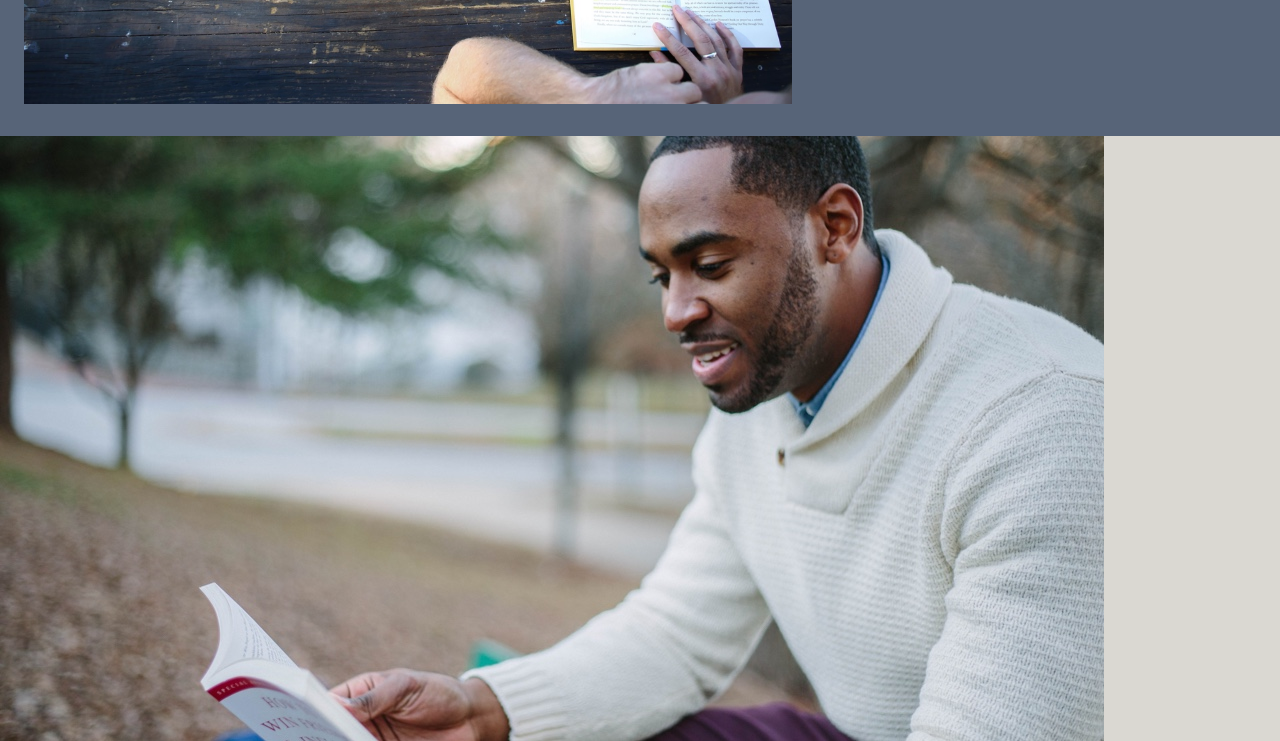
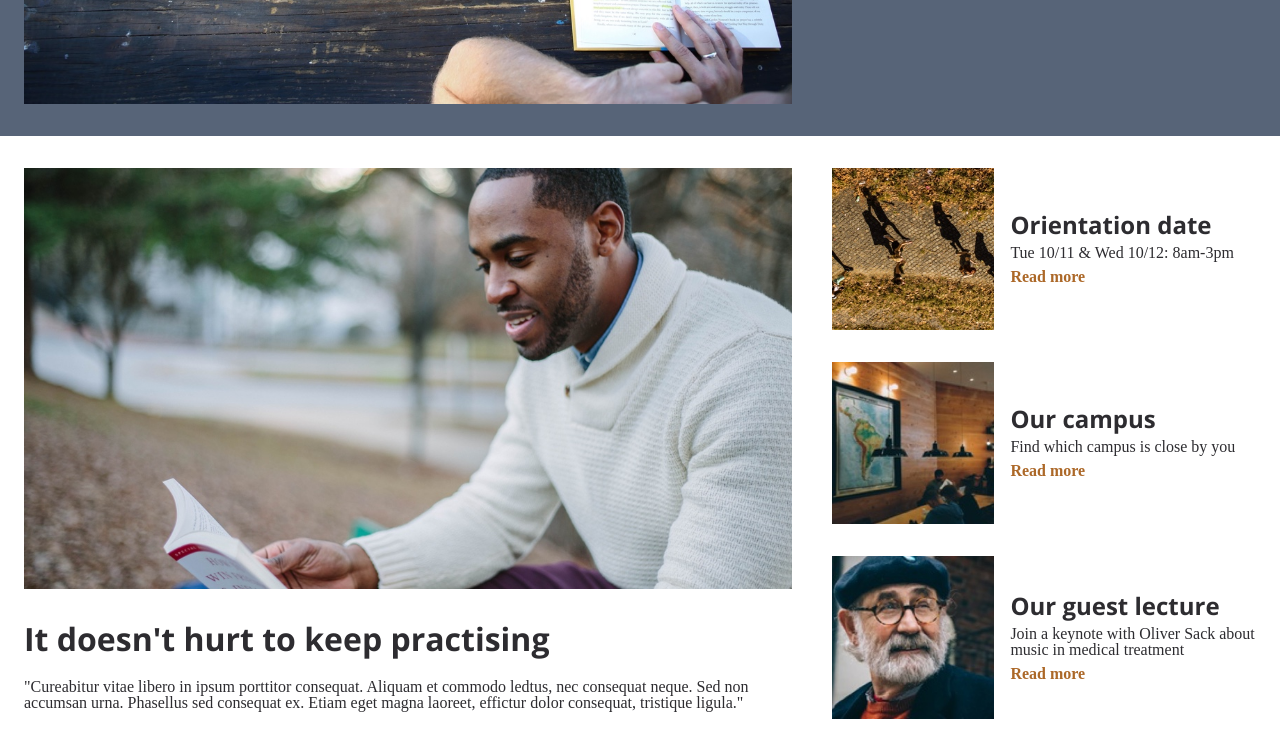
Before and after one commit to MarkRBowles/capstone, a plain HTML site: page index.html in a window 1280 px wide. Shown: the part 560-1301 px from the top of the page. Drawn offline with nearby package versions, Linux system fonts and the light colour scheme; a web font is replaced by a local one.

Commit message:
information section styling added

```diff
--- a/index.html
+++ b/index.html
@@ -50,36 +50,42 @@
 	</div>
 
 	<!-- Information section -->
-	<div class="information">
-		<div class="quote desk">
+	<div class="information flex">
+		<div class="highlight desktop">
 			<img src="resources/images/information-main.jpg">
 			<h2>It doesn't hurt to keep practising</h2>
 			<p>"Cureabitur vitae libero in ipsum porttitor consequat. Aliquam et commodo ledtus, nec consequat neque. Sed non accumsan urna. Phasellus sed consequat ex. Etiam eget magna laoreet, effictur dolor consequat, tristique ligula."</p>
 			<br/>
-			<p>Emanuel, Sr Strategist at Hiring.com</p>
+			<p class="attribution">Emanuel, Sr Strategist at Hiring.com</p>
 		</div>
 
-		<div class="info-list">
-			<div class="info-item">
+		<div class="info-list flex-column">
+			<div class="info-item flex">
 				<img class="mobile" src="resources/images/information-orientation-mobile.jpg">
 				<img class="desktop" src="resources/images/information-orientation.jpg">
+				<div class="info-detail flex-column">
 					<h3>Orientation date</h3>
 					<p>Tue 10/11 &amp Wed 10/12: 8am-3pm</p>
 					<a href="#">Read more</a>
 				</div>
-			<div class="info-item">
+			</div>
+			<div class="info-item flex">
 				<img class="mobile" src="resources/images/information-campus-mobile.jpg">
 				<img class="desktop" src="resources/images/information-campus.jpg">
+				<div class="info-detail flex-column">
 					<h3>Our campus</h3>
 					<p>Find which campus is close by you</p>
 					<a href="#">Read more</a>
 				</div>
-			<div class="info-item">
+			</div>
+			<div class="info-item flex">
 				<img class="mobile" src="resources/images/information-guest-lecture-mobile.jpg">
 				<img class="desktop" src="resources/images/information-guest-lecture.jpg">
+				<div class="info-detail flex-column">
 					<h3>Our guest lecture</h3>
 					<p>Join a keynote with Oliver Sack about music in medical treatment</p>
 					<a href="#">Read more</a>
+				</div>
 			</div>
 		</div>
 	</div>
--- a/resources/css/style.css
+++ b/resources/css/style.css
@@ -13,23 +13,44 @@ h1 {
 }
 
 h2 {
+	font-size: 2rem;
+	font-weight: bold;
+}
+
+h3 {
 	font-size: 1.5rem;
 	font-weight: bold;
 }
 
-h3 {
-	color: #DAD8D2;
-	font-size: 1.5rem;
+p {
+	font-family: Playfair, serif;
+	font-size: 1rem;
+}
+
+a {
+	font-family: Playfair, serif;
+	font-size: 1rem;
 	font-weight: bold;
+	color: #AC6828;
+	transition-property: color;
+	transition-duration: 200ms;
+}
+
+a:hover {
+	color: #576478;
 }
 
 button {
 	background-color: #3B945E;
 }
 
+.attribution {
+	font-size: 0.8rem;
+	font-style: italic;
+}
+
 .flex {
 	display: flex;
-	align-items: center;
 }
 
 .inline-flex {
@@ -39,12 +60,22 @@ button {
 .flex-column {
 	display: flex;
 	flex-direction: column;
-	align-items: center;
-	justify-content: space-between;
 }
 
 .bold {
 	font-weight: bold;
+}
+
+@media only screen and (min-width: 800px) {
+	.mobile {
+		display: none;
+	}
+}
+
+@media only screen and (max-width: 800px) {
+	.desktop {
+		display: none;
+	}
 }
 
 
@@ -58,6 +89,7 @@ nav {
 	display: flex;
 	align-items: center;
 	justify-content: space-between;
+	box-shadow: 0px 0px 25px 0px;
 }
 
 nav ul.mobile {
@@ -81,24 +113,13 @@ nav ul li {
 	font-size: 1.5rem;
 }
 
-@media only screen and (min-width: 700px) {
-	.mobile {
-		display: none;
-	}
-}
-
-@media only screen and (max-width: 700px) {
-	.desktop {
-		display: none;
-	}
-}
-
 
 /*Banner*/
 
 .banner {
 	background-color: #576478;
 	padding-top: 64px;
+	align-items: center;
 }
 
 .banner img {
@@ -108,7 +129,13 @@ nav ul li {
 	margin: 32px 24px;
 }
 
+.banner-text {
+	justify-content: space-between;
+	align-items: flex-start;
+}
+
 .banner-text h3 {
+	color: #DAD8D2;
 	margin-top: 32px;
 }
 
@@ -117,7 +144,7 @@ nav ul li {
 }
 
 .banner button {
-	padding: 8px 50px;
+	padding: 8px 75px;
 	font-size: 1.5rem;
 	color: white;
 	border: none;
@@ -139,3 +166,77 @@ nav ul li {
 	}
 
 }
+
+
+/*Information section*/
+
+.information {
+	justify-content: flex-start;
+	background-color: white;
+}
+
+.highlight {
+	padding: 32px 24px;
+	max-width: 60%;
+}
+
+.highlight img {
+	max-width: 100%;
+	width: auto;
+	height: auto;
+}
+
+.highlight h2 {
+	margin-top: 32px;
+}
+
+.highlight p {
+	margin-top: 24px;
+}
+
+.info-list {
+	max-width: 40%;
+	padding: 16px 0px;
+	justify-content: flex-start;
+}
+
+.info-item {
+	align-items: center;
+}
+
+.info-item img {
+	width: 35%;
+	height: auto;
+	margin: 16px;
+}
+
+.info-detail {
+	width: 65%;
+}
+
+.info-detail p {
+	margin: 8px 0px;
+}
+
+@media only screen and (max-width: 800px) {
+
+	.info-list {
+		max-width: 100%;
+		padding: 0px;
+	}
+
+	.info-item {
+		margin: 16px 16px 64px 16px;
+	}
+
+	.info-item img {
+		width: 100%;
+		height: auto;
+		margin: 0;
+	}
+
+	.info-detail {
+		padding: 16px;
+	}
+
+}
```
Lines whose indentation alone changed are shown as unchanged.
